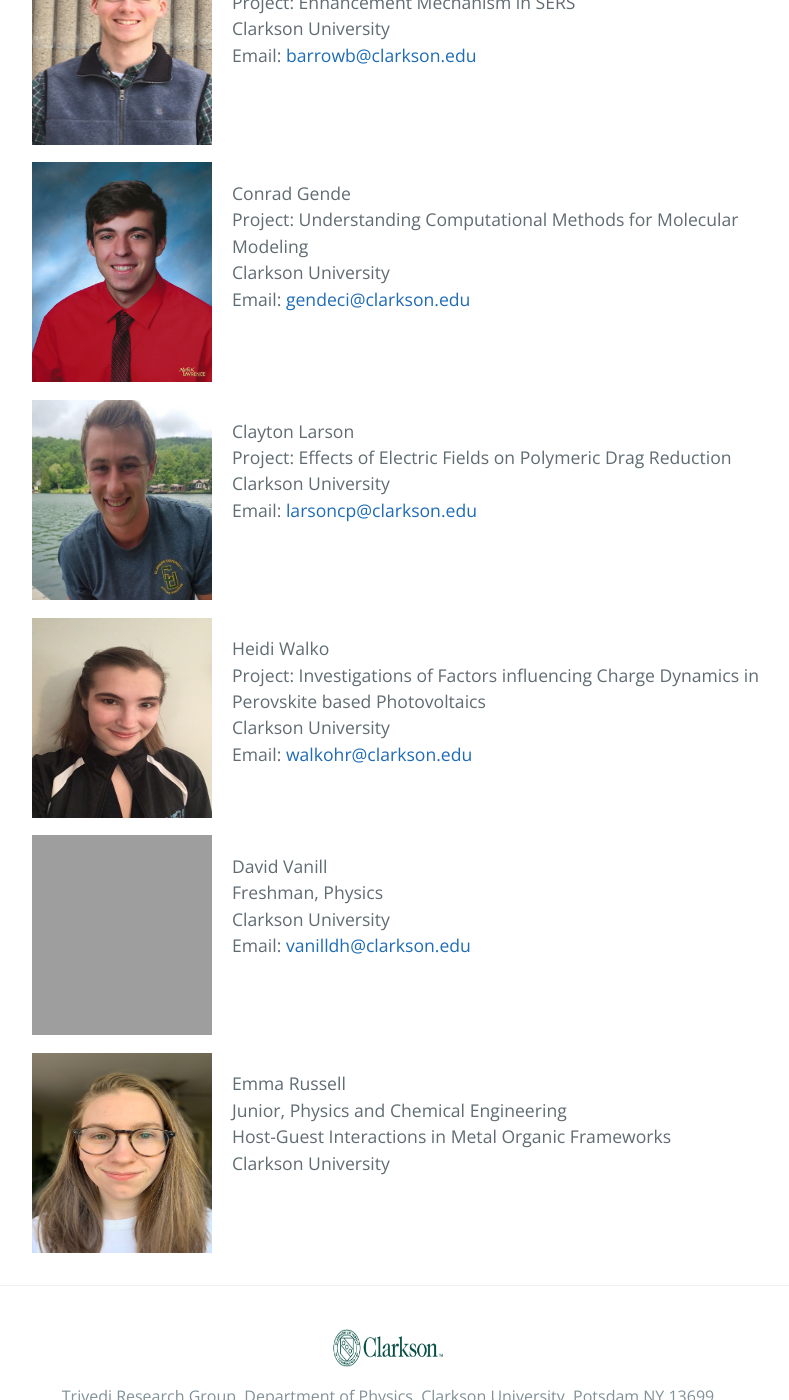
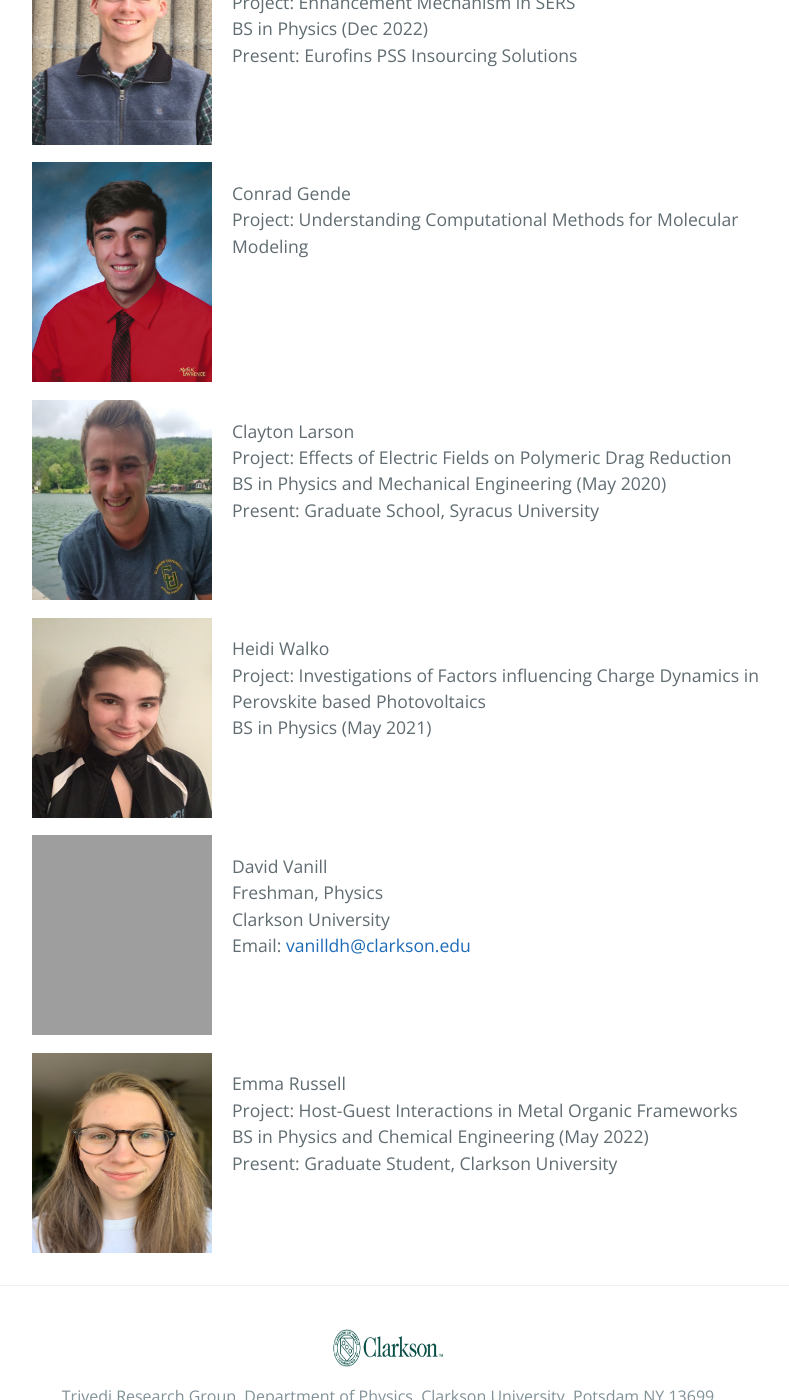
Before and after one commit to dharatrivedi/dharatrivedi.github.io, a Jekyll site: the page built from alumni.html, in a window 1280 px wide and 1400 px high, scrolled down 856 px. Shown: the whole window, without its empty margins (252-1041 px from the left). Built offline with Jekyll 4.4.1, drawn with Linux system fonts in a browser that asks for light colours; some of the changed text lies outside the part shown; grey boxes are pictures that could not be loaded.

Commit message:
Update alumni.html

```diff
--- a/alumni.html
+++ b/alumni.html
@@ -13,8 +13,6 @@ title: {{ site.name }}
     <p>
       Pratyay Chattopadhyay <br />
       MS in Physics (Dec 2022)<br />
-      Clarkson University<br />
-      Email: <a href="mailto:chattop@clarkson.edu">chattop@clarkson.edu</a><br />
     </p>
   </ul>
   <ul class="clearfix">
@@ -25,8 +23,8 @@ title: {{ site.name }}
     <p>
       Brendan Barrow<br />
       Project: Enhancement Mechanism in SERS<br />
-      Clarkson University<br />
-      Email: <a href="mailto:barrowb@clarkson.edu">barrowb@clarkson.edu</a><br />
+      BS in Physics (Dec 2022)<br />
+      Present: Eurofins PSS Insourcing Solutions <br />
     </p>
   </ul>
   <ul class="clearfix">
@@ -34,8 +32,6 @@ title: {{ site.name }}
     <p>
       Conrad Gende<br />
       Project: Understanding Computational Methods for Molecular Modeling<br />
-      Clarkson University<br />
-      Email: <a href="mailto:gendeci@clarkson.edu">gendeci@clarkson.edu</a><br />
     </p>
   </ul>
     <ul class="clearfix">
@@ -43,8 +39,8 @@ title: {{ site.name }}
     <p>
       Clayton Larson<br />
       Project: Effects of Electric Fields on Polymeric Drag Reduction<br />
-      Clarkson University<br />
-      Email: <a href="mailto:larsoncp@clarkson.edu">larsoncp@clarkson.edu</a><br />
+      BS in Physics and Mechanical Engineering (May 2020)<br />
+      Present: Graduate School, Syracus University<br />
     </p>
   </ul>
     <ul class="clearfix">
@@ -52,8 +48,7 @@ title: {{ site.name }}
     <p>
       Heidi Walko<br />
       Project: Investigations of Factors influencing Charge Dynamics in Perovskite based Photovoltaics<br />
-      Clarkson University<br />
-      Email: <a href="mailto:walkohr@clarkson.edu">walkohr@clarkson.edu</a><br />
+      BS in Physics (May 2021)<br />
     </p>
   </ul>
     <ul class="clearfix">
@@ -69,9 +64,9 @@ title: {{ site.name }}
     <img class="img1" src="/images/ER.jpg" alt="EmmaRussell" width="180" height="200"  hspace="20">
     <p>
       Emma Russell<br />
-      Junior, Physics and Chemical Engineering<br />
-      Host-Guest Interactions in Metal Organic Frameworks<br />
-      Clarkson University<br />
+      Project: Host-Guest Interactions in Metal Organic Frameworks<br />
+      BS in Physics and Chemical Engineering (May 2022)<br />
+      Present: Graduate Student, Clarkson University<br />
     </p>
   </ul>
 </div>
```
